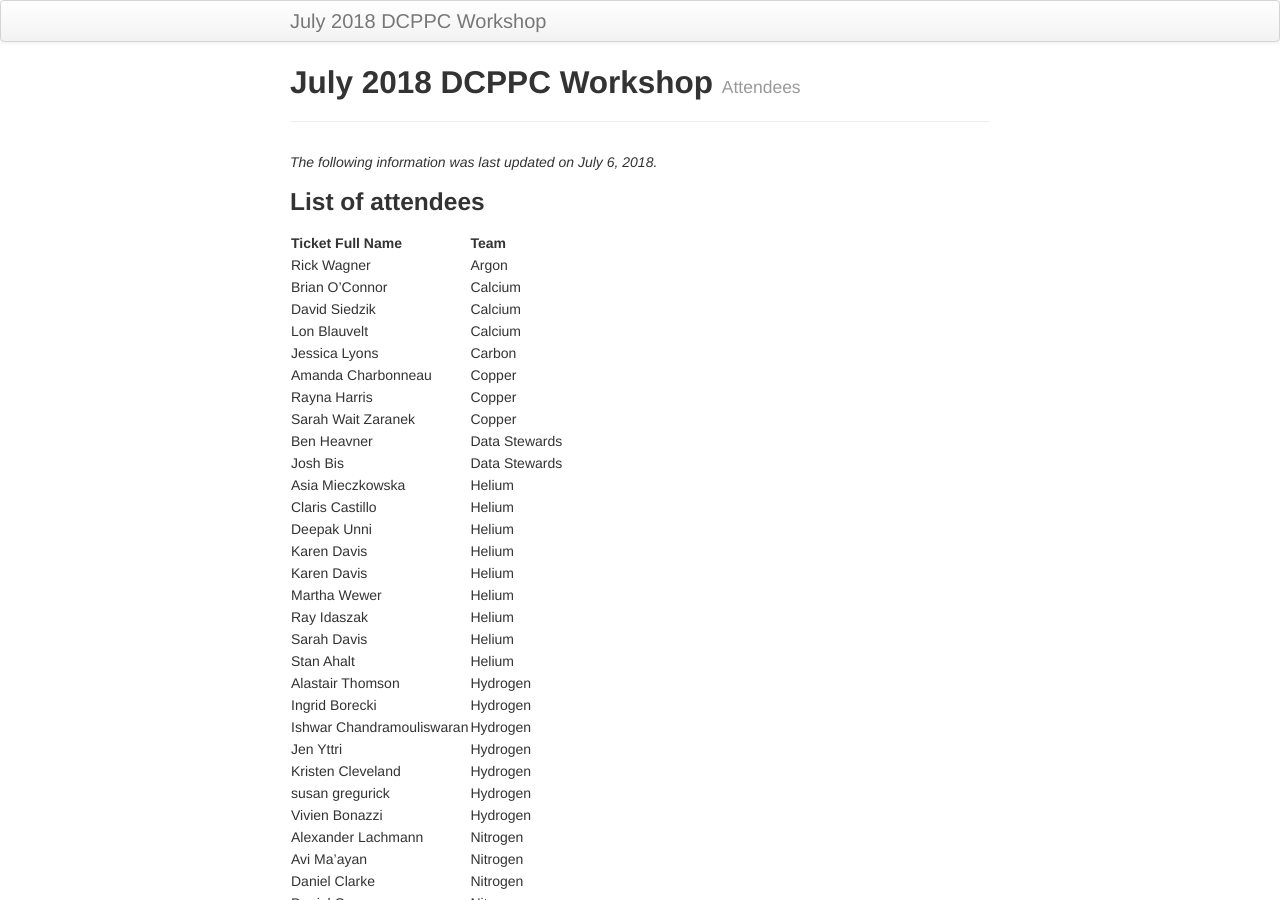
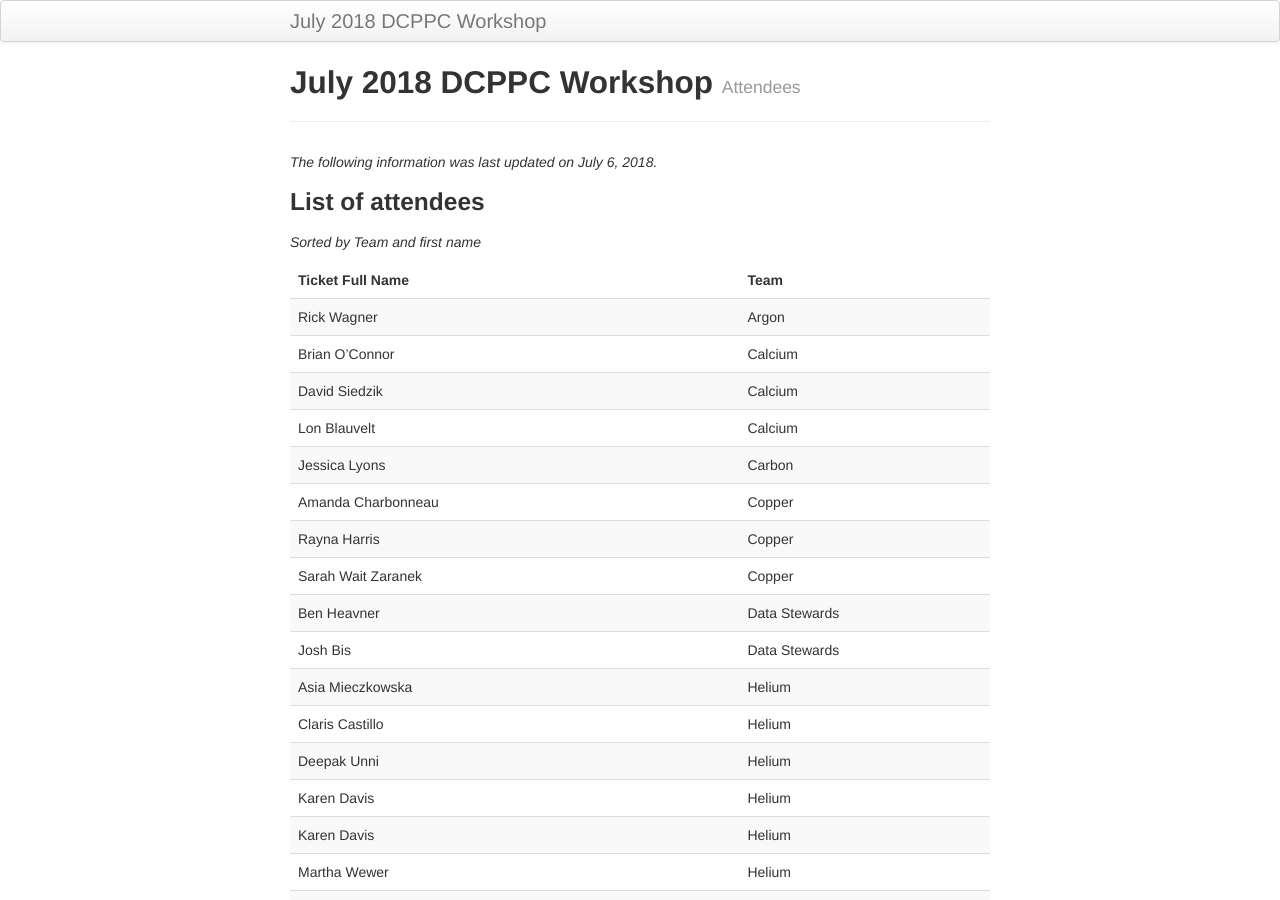
Before and after one commit to dcppc/2018-july-workshop, a Jekyll site: the page built from docs/attendees.md, in a window 1280 px wide and 900 px high. Built offline with Jekyll 4.4.1, drawn with Linux system fonts in a browser that asks for light colours.

Commit message:
table stripped

```diff
--- a/docs/attendees.md
+++ b/docs/attendees.md
@@ -8,7 +8,9 @@ _The following information was last updated on July 6, 2018._
 
 ### List of attendees
 
-<table>
+_Sorted by Team and first name_
+
+<table class="table table-striped">
 <thead>
 <tr class="header">
 <th style="text-align: left;">Ticket Full Name</th>
@@ -183,6 +185,8 @@ _The following information was last updated on July 6, 2018._
 </tbody>
 </table>
 
+
+
 ### Overview of particpants per team
 
 
```
